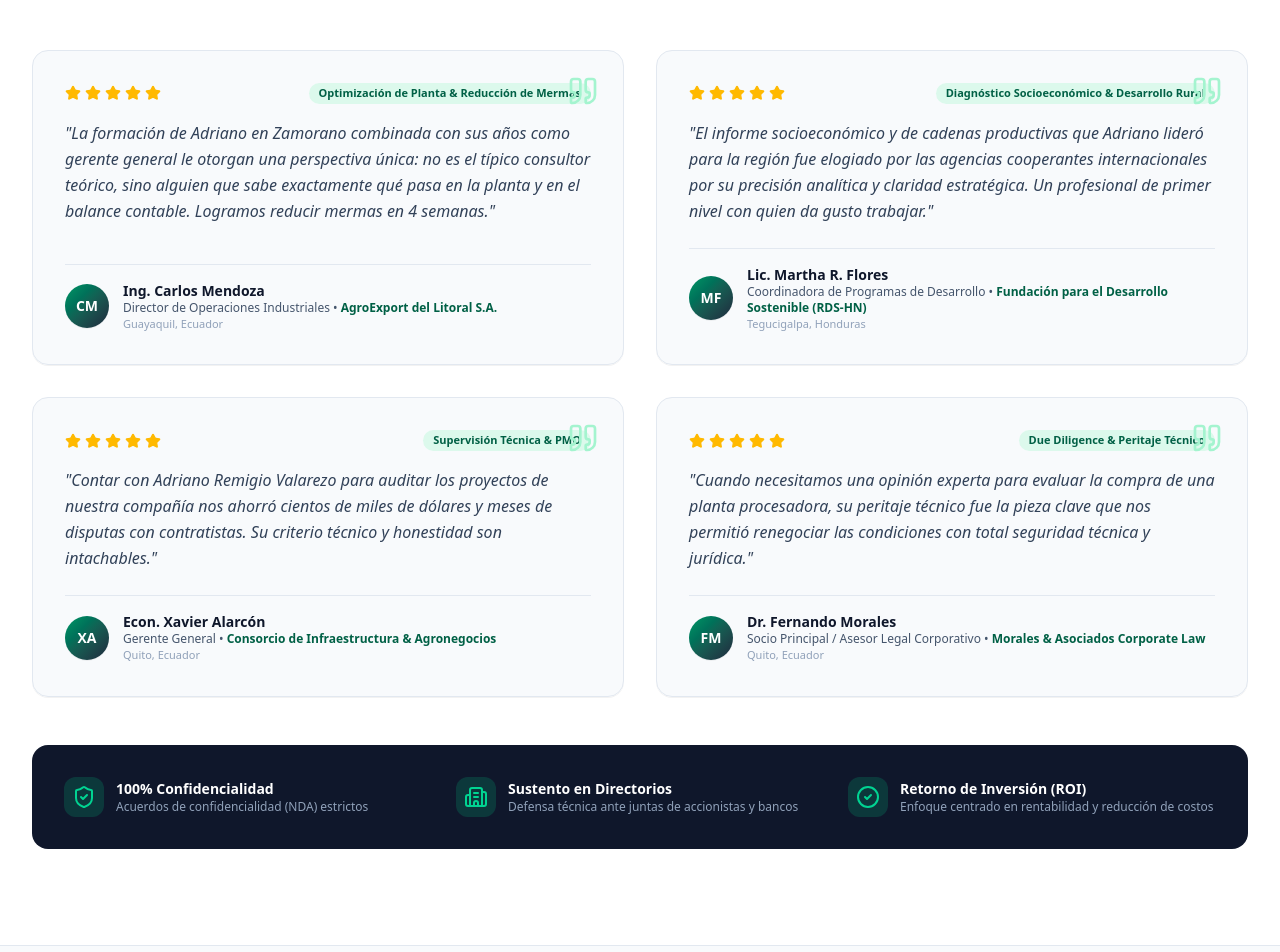
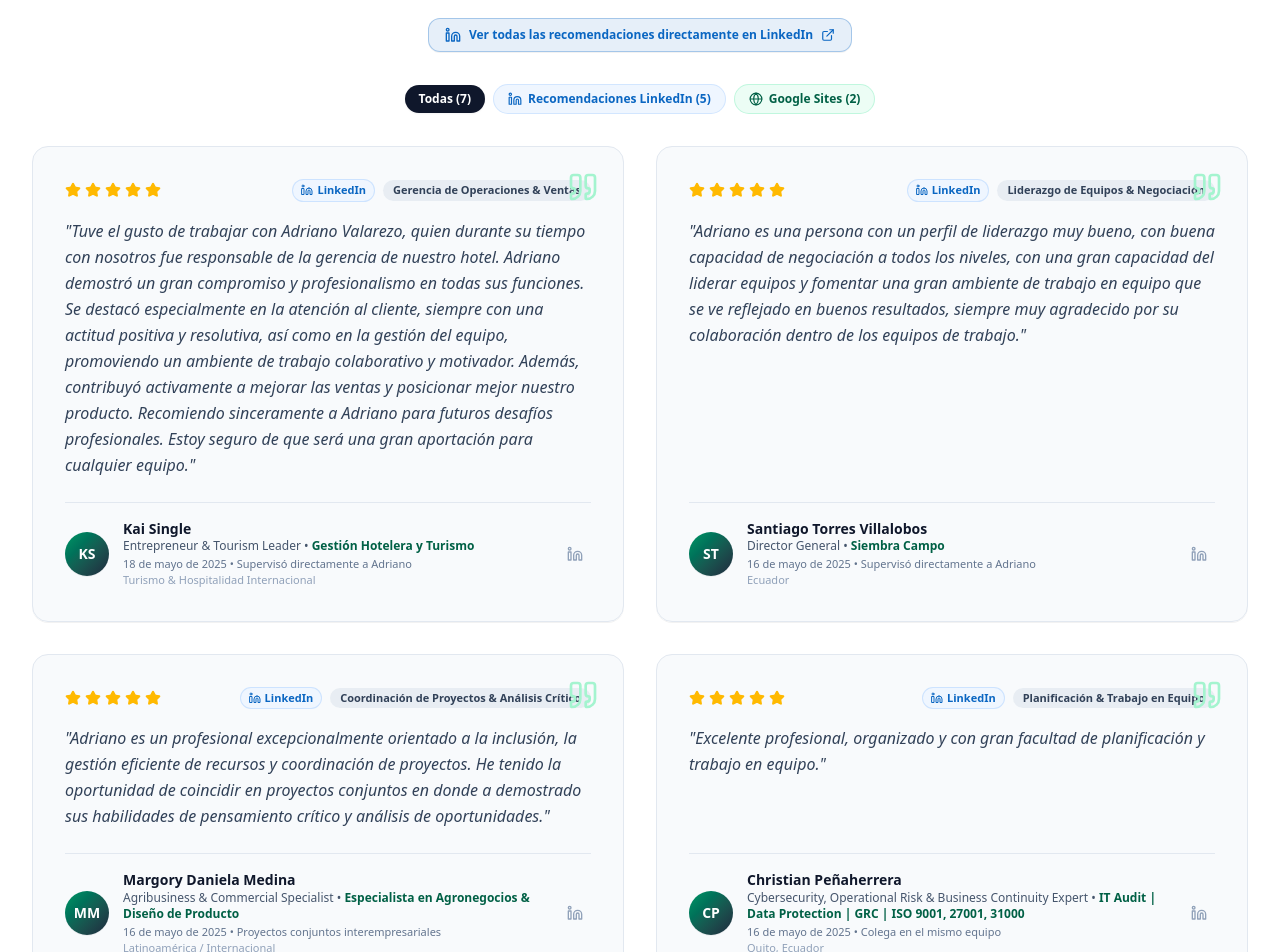
Before and after one commit to valarezoadriano-dev/Adriano-Valarezo, a React (Vite) app: page / in a window 1280 px wide. Shown: the part 5620-6572 px from the top of the page. Built offline with nearby package versions, Linux system fonts and the light colour scheme; a web font is replaced by a local one.

Commit message:
feat: improve SEO and enhance testimonials section
Add JSON-LD structured data, sitemap, and robots.txt for better search engine visibility. Implement filtering and source attribution for testimonials to improve user experience and social proof.

```diff
--- a/src/components/TestimonialsSection.tsx
+++ b/src/components/TestimonialsSection.tsx
@@ -1,14 +1,26 @@
 import React from 'react';
-import { Star, Quote, ShieldCheck, Building2, CheckCircle2 } from 'lucide-react';
+import { Star, Quote, ShieldCheck, Building2, CheckCircle2, Linkedin, ExternalLink, Globe } from 'lucide-react';
 import { TESTIMONIALS } from '../data/content';
 
+const LINKEDIN_RECOMMENDATIONS_URL = "https://www.linkedin.com/in/adriano-valarezo-97750a52/details/recommendations/?detailScreenTabIndex=0";
+
 export const TestimonialsSection: React.FC = () => {
+  const [activeFilter, setActiveFilter] = React.useState<'all' | 'linkedin' | 'google_sites'>('all');
+
+  const filteredTestimonials = React.useMemo(() => {
+    if (activeFilter === 'all') return TESTIMONIALS;
+    return TESTIMONIALS.filter((t) => t.source === activeFilter);
+  }, [activeFilter]);
+
+  const linkedinCount = TESTIMONIALS.filter((t) => t.source === 'linkedin').length;
+  const googleSitesCount = TESTIMONIALS.filter((t) => t.source === 'google_sites').length;
+
   return (
     <section id="testimonios" className="py-16 md:py-24 bg-white border-b border-slate-200">
       <div className="max-w-7xl mx-auto px-4 sm:px-8">
 
         {/* Header */}
-        <div className="text-center max-w-3xl mx-auto space-y-4 mb-14">
+        <div className="text-center max-w-3xl mx-auto space-y-4 mb-8">
           <div className="inline-flex items-center gap-1.5 px-3 py-1 rounded-full text-xs font-bold uppercase tracking-wider bg-emerald-100 text-emerald-800 border border-emerald-200">
             <Star className="w-3.5 h-3.5 fill-emerald-600 text-emerald-600" />
             Confianza y Respaldos Directivos
@@ -17,13 +29,63 @@ export const TestimonialsSection: React.FC = () => {
             Lo Que Opinan Directores, Gerentes y Socios Estratégicos
           </h2>
           <p className="text-slate-600 text-base leading-relaxed">
-            La reputación de Adriano Remigio Valarezo se fundamenta en la entrega rigurosa, honestidad analítica y resultados económicos verificados en cada intervención.
+            Recomendaciones profesionales verificadas de LinkedIn y testimonios de consultoría recopilados a lo largo de la trayectoria directiva en Ecuador, Centroamérica y el ámbito internacional.
           </p>
+
+          {/* LinkedIn Direct Verification CTA */}
+          <div className="pt-2 flex flex-wrap items-center justify-center gap-3">
+            <a
+              href={LINKEDIN_RECOMMENDATIONS_URL}
+              target="_blank"
+              rel="noopener noreferrer"
+              className="inline-flex items-center gap-2 px-4 py-2 rounded-xl text-xs font-semibold bg-[#0A66C2]/10 hover:bg-[#0A66C2]/20 text-[#0A66C2] border border-[#0A66C2]/30 transition-all shadow-2xs"
+            >
+              <Linkedin className="w-4 h-4" />
+              <span>Ver todas las recomendaciones directamente en LinkedIn</span>
+              <ExternalLink className="w-3.5 h-3.5" />
+            </a>
+          </div>
+
+          {/* Filter Tabs */}
+          <div className="pt-4 flex flex-wrap items-center justify-center gap-2">
+            <button
+              onClick={() => setActiveFilter('all')}
+              className={`px-3.5 py-1.5 rounded-full text-xs font-semibold transition-all cursor-pointer ${
+                activeFilter === 'all'
+                  ? 'bg-slate-900 text-white shadow-xs'
+                  : 'bg-slate-100 text-slate-600 hover:bg-slate-200'
+              }`}
+            >
+              Todas ({TESTIMONIALS.length})
+            </button>
+            <button
+              onClick={() => setActiveFilter('linkedin')}
+              className={`inline-flex items-center gap-1.5 px-3.5 py-1.5 rounded-full text-xs font-semibold transition-all cursor-pointer ${
+                activeFilter === 'linkedin'
+                  ? 'bg-[#0A66C2] text-white shadow-xs'
+                  : 'bg-blue-50 text-[#0A66C2] hover:bg-blue-100 border border-blue-200/60'
+              }`}
+            >
+              <Linkedin className="w-3.5 h-3.5" />
+              <span>Recomendaciones LinkedIn ({linkedinCount})</span>
+            </button>
+            <button
+              onClick={() => setActiveFilter('google_sites')}
+              className={`inline-flex items-center gap-1.5 px-3.5 py-1.5 rounded-full text-xs font-semibold transition-all cursor-pointer ${
+                activeFilter === 'google_sites'
+                  ? 'bg-emerald-700 text-white shadow-xs'
+                  : 'bg-emerald-50 text-emerald-800 hover:bg-emerald-100 border border-emerald-200/60'
+              }`}
+            >
+              <Globe className="w-3.5 h-3.5" />
+              <span>Google Sites ({googleSitesCount})</span>
+            </button>
+          </div>
         </div>
 
         {/* Testimonials Grid */}
         <div className="grid grid-cols-1 md:grid-cols-2 gap-8">
-          {TESTIMONIALS.map((t) => (
+          {filteredTestimonials.map((t) => (
             <div
               key={t.id}
               className="bg-slate-50/90 rounded-2xl border border-slate-200 p-6 sm:p-8 flex flex-col justify-between shadow-2xs hover:shadow-sm transition-all relative"
@@ -31,8 +93,8 @@ export const TestimonialsSection: React.FC = () => {
               <Quote className="w-8 h-8 text-emerald-200 absolute top-6 right-6 pointer-events-none" />
 
               <div>
-                {/* Rating stars & Project tag */}
-                <div className="flex items-center justify-between gap-2 mb-4">
+                {/* Rating stars & Project tag / Source badge */}
+                <div className="flex flex-wrap items-center justify-between gap-2 mb-4">
                   <div className="flex items-center gap-1">
                     {[...Array(t.rating)].map((_, i) => (
                       <Star
@@ -42,9 +104,23 @@ export const TestimonialsSection: React.FC = () => {
                     ))}
                   </div>
 
-                  <span className="text-[11px] font-semibold text-emerald-800 bg-emerald-100/70 px-2.5 py-0.5 rounded-full">
+                  <div className="flex flex-wrap items-center gap-2">
+                    {t.source === 'linkedin' ? (
+                      <span className="inline-flex items-center gap-1 text-[11px] font-semibold text-[#0A66C2] bg-blue-50 border border-blue-200/70 px-2 py-0.5 rounded-full">
+                        <Linkedin className="w-3 h-3" />
+                        LinkedIn
+                      </span>
+                    ) : t.source === 'google_sites' ? (
+                      <span className="inline-flex items-center gap-1 text-[11px] font-semibold text-emerald-800 bg-emerald-100/70 border border-emerald-200/70 px-2 py-0.5 rounded-full">
+                        <Globe className="w-3 h-3 text-emerald-700" />
+                        Google Sites
+                      </span>
+                    ) : null}
+
+                    <span className="text-[11px] font-semibold text-slate-700 bg-slate-200/70 px-2.5 py-0.5 rounded-full">
                       {t.projectType}
                     </span>
+                  </div>
                 </div>
 
                 {/* Quote body */}
@@ -54,7 +130,8 @@ export const TestimonialsSection: React.FC = () => {
               </div>
 
               {/* Author footer */}
-              <div className="pt-4 border-t border-slate-200 flex items-center gap-3.5">
+              <div className="pt-4 border-t border-slate-200 flex items-center justify-between gap-3.5">
+                <div className="flex items-center gap-3.5">
                   <div className="w-11 h-11 rounded-full bg-gradient-to-br from-emerald-600 to-slate-800 text-white font-bold flex items-center justify-center text-sm shadow-2xs shrink-0">
                     {t.avatarInitials}
                   </div>
@@ -62,13 +139,31 @@ export const TestimonialsSection: React.FC = () => {
                     <h4 className="font-bold text-slate-900 text-sm leading-snug">
                       {t.author}
                     </h4>
-                  <p className="text-xs text-slate-600">
+                    <p className="text-xs text-slate-600 font-medium">
                       {t.role} • <span className="text-emerald-800 font-semibold">{t.company}</span>
                     </p>
+                    {t.date && (
+                      <p className="text-[11px] text-slate-500 font-medium mt-0.5">
+                        {t.date}
+                      </p>
+                    )}
                     <p className="text-[11px] text-slate-400">
                       {t.location}
                     </p>
                   </div>
+                </div>
+
+                {t.sourceUrl && (
+                  <a
+                    href={t.sourceUrl}
+                    target="_blank"
+                    rel="noopener noreferrer"
+                    className="shrink-0 p-2 text-slate-400 hover:text-[#0A66C2] transition-colors"
+                    title="Ver perfil y recomendación en LinkedIn"
+                  >
+                    <Linkedin className="w-4 h-4" />
+                  </a>
+                )}
               </div>
             </div>
           ))}
--- a/src/data/content.ts
+++ b/src/data/content.ts
@@ -211,48 +211,100 @@ export const PORTFOLIO_PROJECTS: PortfolioProject[] = [
 
 export const TESTIMONIALS: Testimonial[] = [
   {
-    id: "test-1",
-    quote: "La formación de Adriano en Zamorano combinada con sus años como gerente general le otorgan una perspectiva única: no es el típico consultor teórico, sino alguien que sabe exactamente qué pasa en la planta y en el balance contable. Logramos reducir mermas en 4 semanas.",
+    id: "rec-kai-single",
+    quote: "Tuve el gusto de trabajar con Adriano Valarezo, quien durante su tiempo con nosotros fue responsable de la gerencia de nuestro hotel. Adriano demostró un gran compromiso y profesionalismo en todas sus funciones. Se destacó especialmente en la atención al cliente, siempre con una actitud positiva y resolutiva, así como en la gestión del equipo, promoviendo un ambiente de trabajo colaborativo y motivador. Además, contribuyó activamente a mejorar las ventas y posicionar mejor nuestro producto. Recomiendo sinceramente a Adriano para futuros desafíos profesionales. Estoy seguro de que será una gran aportación para cualquier equipo.",
+    author: "Kai Single",
+    role: "Entrepreneur & Tourism Leader",
+    company: "Gestión Hotelera y Turismo",
+    location: "Turismo & Hospitalidad Internacional",
+    rating: 5,
+    projectType: "Gerencia de Operaciones & Ventas",
+    avatarInitials: "KS",
+    source: "linkedin",
+    sourceUrl: "https://www.linkedin.com/in/adriano-valarezo-97750a52/details/recommendations/?detailScreenTabIndex=0",
+    date: "18 de mayo de 2025 • Supervisó directamente a Adriano"
+  },
+  {
+    id: "rec-santiago-torres",
+    quote: "Adriano es una persona con un perfil de liderazgo muy bueno, con buena capacidad de negociación a todos los niveles, con una gran capacidad del liderar equipos y fomentar una gran ambiente de trabajo en equipo que se ve reflejado en buenos resultados, siempre muy agradecido por su colaboración dentro de los equipos de trabajo.",
+    author: "Santiago Torres Villalobos",
+    role: "Director General",
+    company: "Siembra Campo",
+    location: "Ecuador",
+    rating: 5,
+    projectType: "Liderazgo de Equipos & Negociación",
+    avatarInitials: "ST",
+    source: "linkedin",
+    sourceUrl: "https://www.linkedin.com/in/adriano-valarezo-97750a52/details/recommendations/?detailScreenTabIndex=0",
+    date: "16 de mayo de 2025 • Supervisó directamente a Adriano"
+  },
+  {
+    id: "rec-margory-medina",
+    quote: "Adriano es un profesional excepcionalmente orientado a la inclusión, la gestión eficiente de recursos y coordinación de proyectos. He tenido la oportunidad de coincidir en proyectos conjuntos en donde a demostrado sus habilidades de pensamiento crítico y análisis de oportunidades.",
+    author: "Margory Daniela Medina",
+    role: "Agribusiness & Commercial Specialist",
+    company: "Especialista en Agronegocios & Diseño de Producto",
+    location: "Latinoamérica / Internacional",
+    rating: 5,
+    projectType: "Coordinación de Proyectos & Análisis Crítico",
+    avatarInitials: "MM",
+    source: "linkedin",
+    sourceUrl: "https://www.linkedin.com/in/adriano-valarezo-97750a52/details/recommendations/?detailScreenTabIndex=0",
+    date: "16 de mayo de 2025 • Proyectos conjuntos interempresariales"
+  },
+  {
+    id: "rec-christian-penaherrera",
+    quote: "Excelente profesional, organizado y con gran facultad de planificación y trabajo en equipo.",
+    author: "Christian Peñaherrera",
+    role: "Cybersecurity, Operational Risk & Business Continuity Expert",
+    company: "IT Audit | Data Protection | GRC | ISO 9001, 27001, 31000",
+    location: "Quito, Ecuador",
+    rating: 5,
+    projectType: "Planificación & Trabajo en Equipo",
+    avatarInitials: "CP",
+    source: "linkedin",
+    sourceUrl: "https://www.linkedin.com/in/adriano-valarezo-97750a52/details/recommendations/?detailScreenTabIndex=0",
+    date: "16 de mayo de 2025 • Colega en el mismo equipo"
+  },
+  {
+    id: "rec-kleber-tacuri",
+    quote: "Profesional muy competente. Muy proactivo, honesto, responsable. Enfocado a resultados. Capacidad organizativa.",
+    author: "Kleber Tacuri Guerrero",
+    role: "Agricultural Commercial Technical Manager",
+    company: "Gestión Comercial y Técnica Agropecuaria",
+    location: "Ecuador",
+    rating: 5,
+    projectType: "Enfoque a Resultados & Capacidad Organizativa",
+    avatarInitials: "KT",
+    source: "linkedin",
+    sourceUrl: "https://www.linkedin.com/in/adriano-valarezo-97750a52/details/recommendations/?detailScreenTabIndex=0",
+    date: "29 de marzo de 2021 • Compañero Zamorano Alumni"
+  },
+  {
+    id: "test-google-sites-1",
+    quote: "La formación de Adriano en Zamorano combinada con sus años como gerente general le otorgan una perspectiva única: no es el típico consultor teórico, sino alguien que sabe exactamente qué pasa en la planta y en el balance contable. Logramos reducir mermas y ordenar la operación.",
     author: "Ing. Carlos Mendoza",
-    role: "Director de Operaciones Industriales",
-    company: "AgroExport del Litoral S.A.",
+    role: "Director de Operaciones Agroindustriales",
+    company: "AgroExport del Litoral",
     location: "Guayaquil, Ecuador",
     rating: 5,
-    projectType: "Optimización de Planta & Reducción de Mermas",
-    avatarInitials: "CM"
+    projectType: "Optimización de Procesos & Mermas",
+    avatarInitials: "CM",
+    source: "google_sites",
+    date: "Testimonio Verificado Google Sites"
   },
   {
-    id: "test-2",
-    quote: "El informe socioeconómico y de cadenas productivas que Adriano lideró para la región fue elogiado por las agencias cooperantes internacionales por su precisión analítica y claridad estratégica. Un profesional de primer nivel con quien da gusto trabajar.",
+    id: "test-google-sites-2",
+    quote: "El informe socioeconómico y de cadenas productivas que Adriano lideró para la región fue elogiado por las agencias cooperantes por su precisión analítica y claridad estratégica. Un profesional de primer nivel con quien da gusto trabajar.",
     author: "Lic. Martha R. Flores",
     role: "Coordinadora de Programas de Desarrollo",
     company: "Fundación para el Desarrollo Sostenible (RDS-HN)",
     location: "Tegucigalpa, Honduras",
     rating: 5,
     projectType: "Diagnóstico Socioeconómico & Desarrollo Rural",
-    avatarInitials: "MF"
-  },
-  {
-    id: "test-3",
-    quote: "Contar con Adriano Remigio Valarezo para auditar los proyectos de nuestra compañía nos ahorró cientos de miles de dólares y meses de disputas con contratistas. Su criterio técnico y honestidad son intachables.",
-    author: "Econ. Xavier Alarcón",
-    role: "Gerente General",
-    company: "Consorcio de Infraestructura & Agronegocios",
-    location: "Quito, Ecuador",
-    rating: 5,
-    projectType: "Supervisión Técnica & PMO",
-    avatarInitials: "XA"
-  },
-  {
-    id: "test-4",
-    quote: "Cuando necesitamos una opinión experta para evaluar la compra de una planta procesadora, su peritaje técnico fue la pieza clave que nos permitió renegociar las condiciones con total seguridad técnica y jurídica.",
-    author: "Dr. Fernando Morales",
-    role: "Socio Principal / Asesor Legal Corporativo",
-    company: "Morales & Asociados Corporate Law",
-    location: "Quito, Ecuador",
-    rating: 5,
-    projectType: "Due Diligence & Peritaje Técnico",
-    avatarInitials: "FM"
+    avatarInitials: "MF",
+    source: "google_sites",
+    date: "Testimonio Verificado Google Sites"
   }
 ];
 
--- a/src/types.ts
+++ b/src/types.ts
@@ -50,6 +50,9 @@ export interface Testimonial {
   rating: number;
   projectType: string;
   avatarInitials: string;
+  source?: 'linkedin' | 'google_sites' | 'direct';
+  sourceUrl?: string;
+  date?: string;
 }
 
 export interface ContactFormData {
```
Also changed, not shown: index.html (+17 -0 lines), public/robots.txt (added), 1 other file (tests, documents, lock files or other folders). Lines whose indentation alone changed are shown as unchanged.
